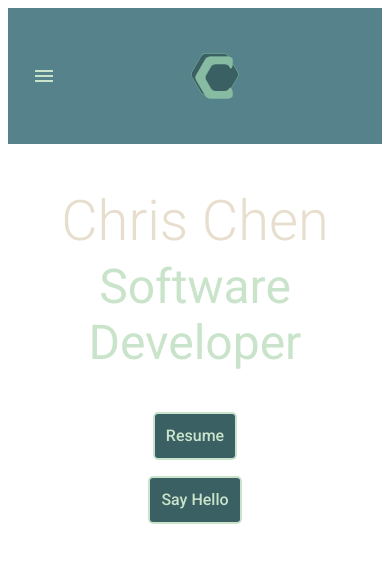
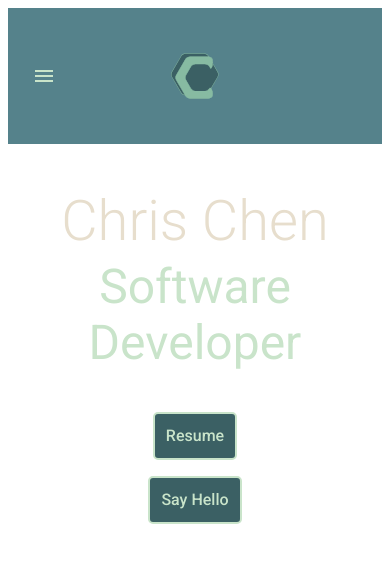
Before and after one commit to chrisoChen/portfoliov2, a Next.js app: page / in a window 390 px wide. Shown: the top 562 px of the page. Built offline with nearby package versions, Linux system fonts and the light colour scheme.

Commit message:
Fixed centering of Logo on Navbar on smaller screens

```diff
--- a/components/LogoIconBtn.js
+++ b/components/LogoIconBtn.js
@@ -7,12 +7,7 @@ function LogoIconBtn() {
       size="large"
       variant="logo"
       edge={false}
-      sx={{ margin: "0 auto" }}
       aria-label="Logo Button"
-      //   sx={{
-      //     display: "block",
-      //     mx: { md: 0 },
-      //   }}
     >
       <LogoIcon />
     </IconButton>
--- a/components/Navbar.js
+++ b/components/Navbar.js
@@ -39,16 +39,19 @@ function Navbar() {
             disableGutters
             component="ul"
             sx={{
-              justifyContent: "space-between",
+              justifyContent: { xs: "center", md: "space-between" },
               alignItems: "center",
               padding: 0,
+              position: "relative",
             }}
           >
             <IconButton
               onClick={handleDrawerToggle}
               color="secondary"
               sx={{
-                display: { sm: "flex", md: "none" },
+                display: { xs: "static", md: "none" },
+                position: "absolute",
+                left: "0",
               }}
             >
               <MenuIcon sx={{ fontSize: { xs: "1.5rem", sm: "2rem" } }} />
--- a/themes/componentTheme.js
+++ b/themes/componentTheme.js
@@ -27,9 +27,6 @@ const componentTheme = {
       },
     },
     MuiSvgIcon: {
-      defaultProps: {
-        sx: {},
-      },
       variants: [
         {
           props: { variant: "logo" },
@@ -38,18 +35,6 @@ const componentTheme = {
               fontSize: "5rem",
             },
             fontSize: "3rem",
-          },
-        },
-      ],
-    },
-    MuiIconButton: {
-      variants: [
-        {
-          props: { variant: "logo" },
-          style: {
-            [tempTheme.breakpoints.up("md")]: {
-              margin: "0",
-            },
           },
         },
       ],
```
